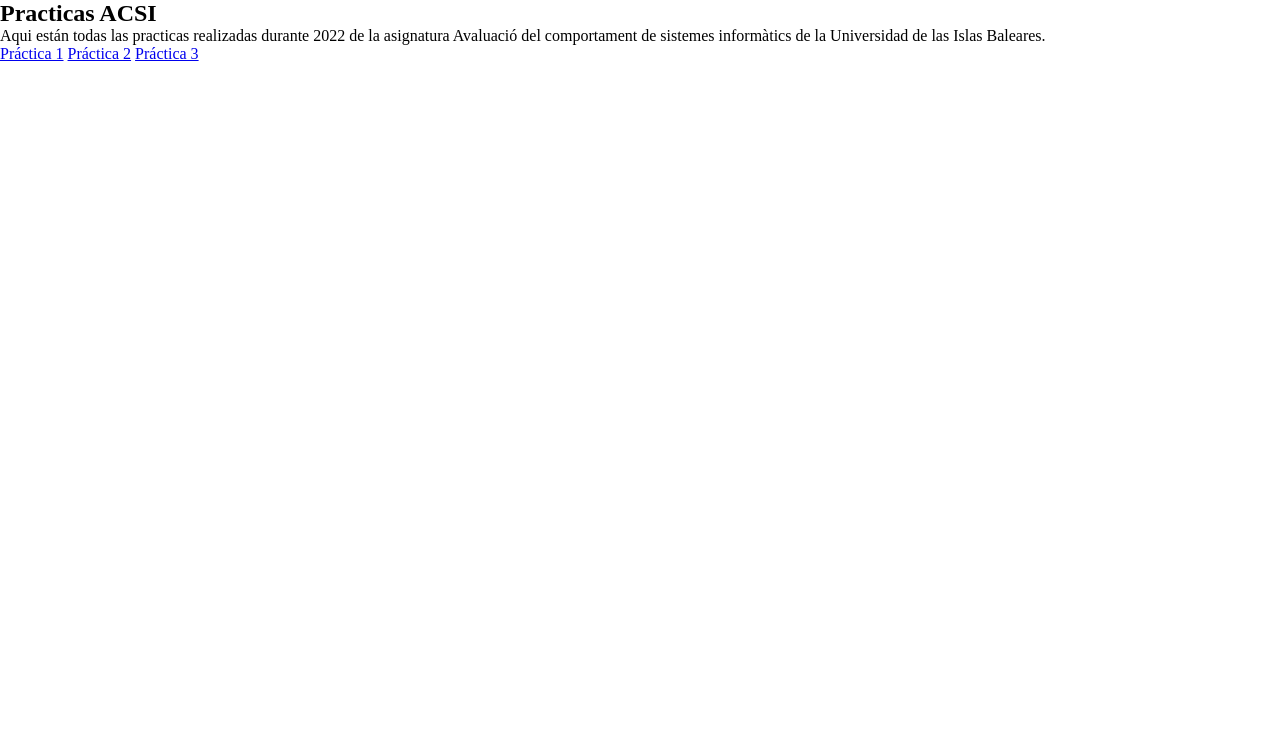
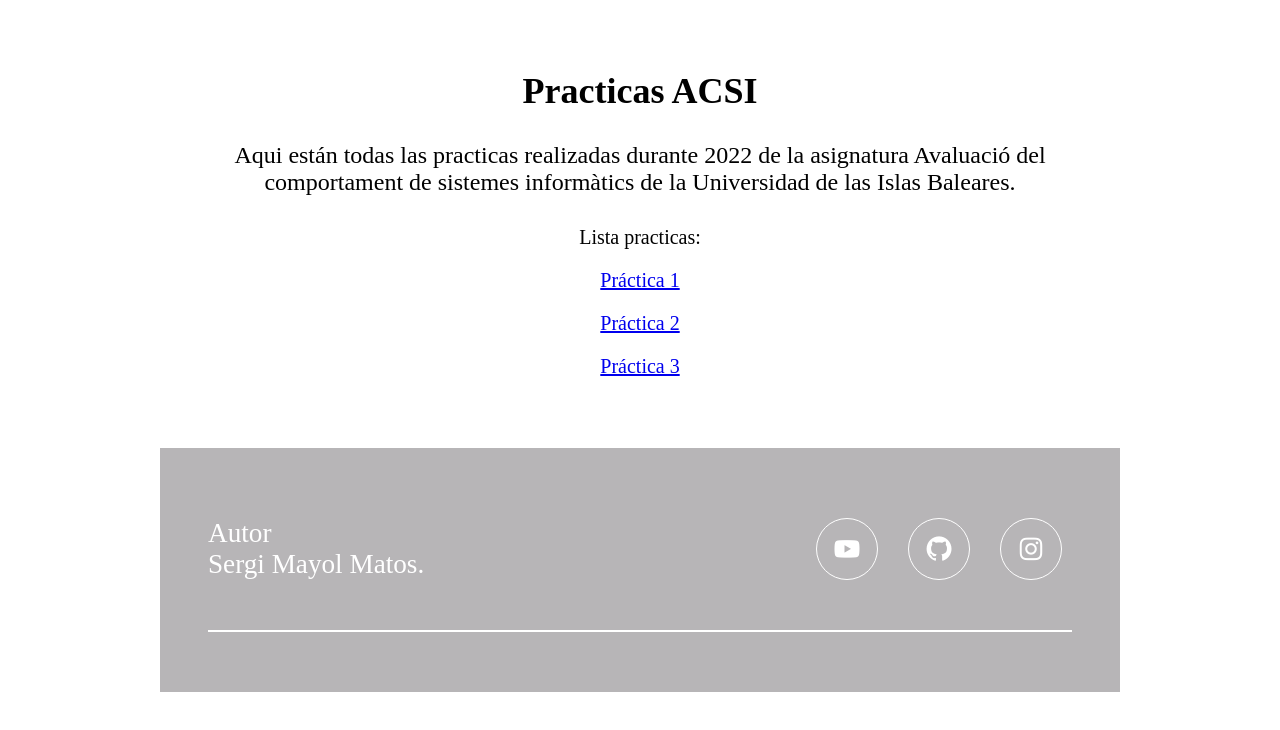
Before and after one commit to Sergimayol/ACSI, a plain HTML site: page index.html in a window 1280 px wide. Drawn offline with nearby package versions, Linux system fonts and the light colour scheme.

Commit message:
pag inicio hecha

```diff
--- a/index.html
+++ b/index.html
@@ -5,6 +5,7 @@
     <meta charset="UTF-8">
     <meta http-equiv="X-UA-Compatible" content="IE=edge">
     <meta name="viewport" content="width=device-width, initial-scale=1.0">
+    <link href='https://unpkg.com/boxicons@2.0.9/css/boxicons.min.css' rel='stylesheet'>
     <link rel="stylesheet" href="indexStyle.css">
     <title>Practicas ACSI</title>
 </head>
@@ -19,11 +20,32 @@
                 sistemes informàtics de la Universidad de las Islas Baleares.</p>
         </div>
         <div class="content">
+            <p>Lista practicas:</p>
             <a href="CP_p1/P1Web/CP_p1.html">Práctica 1</a>
             <a href="CP_p2/P2Web/CP_p2.html">Práctica 2</a>
             <a href="CP_p3/P3Web/CP_p3.html">Práctica 3</a>
         </div>
     </div>
+    <footer class="footer">
+        <div class="contenedor" id="footer-content">
+            <div class="contact-us">
+                <h2 class="autor">Autor</h2>
+                <p>Sergi Mayol Matos.</p>
+            </div>
+            <div class="social-media">
+                <a href="./" class="social-media-icon">
+                    <i class='bx bxl-youtube'></i>
+                </a>
+                <a href="./" class="social-media-icon">
+                    <i class='bx bxl-github'></i>
+                </a>
+                <a href="./" class="social-media-icon">
+                    <i class='bx bxl-instagram'></i>
+                </a>
+            </div>
+        </div>
+        <div class="line"></div>
+    </footer>
 </body>
 
 </html>
--- a/indexStyle.css
+++ b/indexStyle.css
@@ -1,8 +1,168 @@
 * {
     margin: 0;
     padding: 0;
+    font-style: normal;
+}
+
+:root {
+    scroll-behavior: smooth;
 }
 
 body {
     margin: auto;
+    width: 75%;
 }
+
+.container {
+    text-align: center;
+    padding: 10px;
+    width: 90%;
+    max-width: 1200px;
+    overflow: hidden;
+    margin: auto;
+    padding: 60px 0;
+}
+
+.title {
+    font-family: 'Times New Roman', Times, serif;
+    font-size: 1.5em;
+    margin-top: 10px;
+}
+
+.summary {
+    margin-top: 30px;
+    font-size: 1.5em;
+}
+
+.content {
+    margin-top: 30px;
+    font-size: 1.25em;
+    display: flex;
+    flex-direction: column;
+}
+
+.content p {
+    margin-bottom: 10px;
+}
+
+a {
+    margin: 10px;
+}
+
+footer {
+    background: rgb(183, 181, 183);
+    padding-bottom: 0.1px;
+}
+
+#footer-content {
+    display: flex;
+    justify-content: space-between;
+    align-items: center;
+    flex-wrap: wrap;
+    padding-bottom: 40px;
+    padding-top: 60px;
+}
+
+.contact-us {
+    width: 40%;
+    color: white;
+}
+
+.autor {
+    font-weight: 500;
+    font-size: 1.7em;
+}
+
+.autor+p {
+    font-weight: 500;
+    font-size: 1.7em;
+}
+
+.social-media {
+    width: 50%;
+    display: flex;
+    justify-content: flex-end;
+}
+
+.social-media-icon {
+    display: inline-block;
+    margin-left: 20px;
+    width: 60px;
+    height: 60px;
+    border: 1px solid white;
+    border-radius: 50%;
+    text-align: center;
+    color: white;
+}
+
+.social-media-icon:hover {
+    background: white;
+    color: rgb(183, 181, 183);
+}
+
+.social-media-icon i {
+    font-size: 30px;
+    line-height: 60px;
+}
+
+.line {
+    width: 90%;
+    max-width: 1200px;
+    margin: 0 auto;
+    height: 2px;
+    background: white;
+    margin-bottom: 60px;
+}
+
+.contenedor {
+    width: 90%;
+    max-width: 1200px;
+    overflow: hidden;
+    margin: auto;
+    padding: 60px 0;
+}
+
+@media screen and (max-width:800px) {
+
+    body {
+        width: 85%;
+    }
+
+    .footer-content {
+        justify-content: center;
+    }
+
+    .social-media {
+        width: 80%;
+        justify-content: space-evenly;
+    }
+
+    .social-media-icon {
+        margin-left: 0px;
+    }
+
+    .social-media i {
+        margin-left: 0px;
+    }
+
+    .contact-us {
+        text-align: center;
+        width: 80%;
+        margin-bottom: 40px;
+    }
+}
+
+@media screen and (max-width:500px) {
+
+    body {
+        width: 95%;
+    }
+
+    .social-media {
+        width: 100%;
+    }
+
+    .contact-us {
+        width: 90%;
+    }
+}
```
